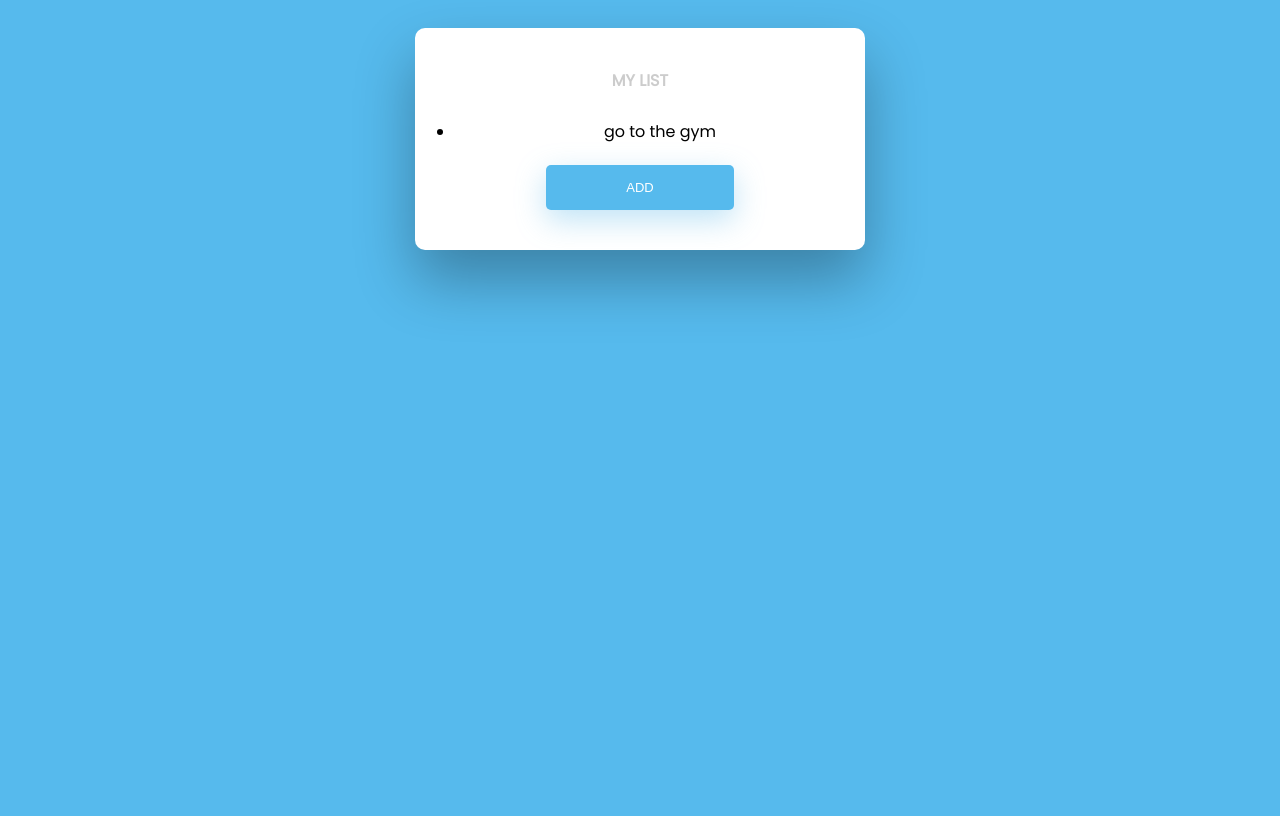
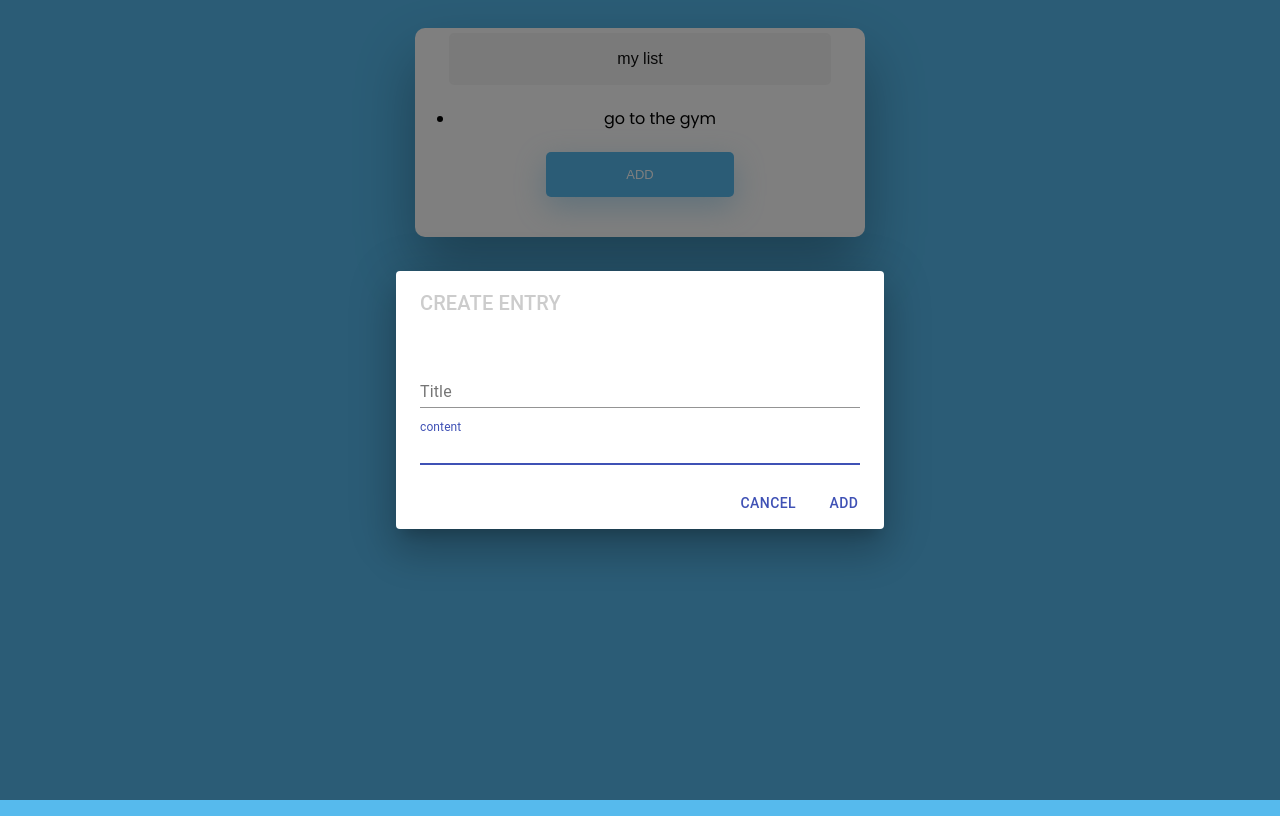
Before and after one commit to AustinTerranova/Planner-client, a React (Create React App) app: page /user/todo in a window 1280 px wide. Both pictures are taken after a click on the input "add". Built offline with nearby package versions, Linux system fonts and the light colour scheme.

Commit message:
added material ui dialog box

```diff
--- a/package.json
+++ b/package.json
@@ -3,6 +3,7 @@
   "version": "0.1.0",
   "private": true,
   "dependencies": {
+    "@material-ui/core": "^4.11.3",
     "@testing-library/jest-dom": "^5.11.9",
     "@testing-library/react": "^11.2.5",
     "@testing-library/user-event": "^12.8.3",
@@ -16,6 +17,7 @@
     "pg": "^8.6.0",
     "react": "^17.0.2",
     "react-dom": "^17.0.2",
+    "react-draggable": "^4.4.3",
     "react-router-dom": "^5.2.0",
     "react-scripts": "^4.0.3",
     "sequelize": "^6.6.2",
--- a/src/App.js
+++ b/src/App.js
@@ -12,10 +12,17 @@ class App extends React.Component {
     this.state = {
       switchForm: true,
       username: '',
-      password: ""
+      password: "",
+      dialogBox: false,
+      authenticated: false
     }
+
+
     this.handleUsername = this.handleUsername.bind(this)
     this.handlePassword = this.handlePassword.bind(this)
+    this.handleClickOpen = this.handleClickOpen.bind(this)
+    this.handleClickClose = this.handleClickClose.bind(this)
+    this.handleAuthentication = this.handleAuthentication(this)
 
   }
 
@@ -28,6 +35,16 @@ class App extends React.Component {
   handlePassword = (password) => {
     this.setState({password: password})
   }
+  handleClickOpen = (openDialog) => {     //openDialogue is a boolean
+    this.setState({dialogBox: openDialog})
+  }
+  handleClickClose = (closeDialog) => {      //closeDialogue is a boolean
+    this.setState({dialogBox: closeDialog})
+  }
+  handleAuthentication = (auth) => {
+    this.setState({authenticated: auth})
+  }
+
 
 
 
@@ -43,15 +60,21 @@ class App extends React.Component {
               username = {this.state.username}
               password = {this.state.password}
               handleForm={this.handleForm}
+              handleAuthentication = {this.handleAuthentication}
               handlePassword={this.handlePassword}
               handleUsername={this.handleUsername}
             />
           </Route>
           <Route exact path ='/user/todo'>
-            <ToDo/>
+            <ToDo
+              open={this.state.dialogBox}
+              handleClickOpen={this.handleClickOpen}
+              handleClickClose={this.handleClickClose}
+            />
           </Route>
           <Route exact path = '/user/signup'>
             <SignUp
+              handleAuthentication = {this.handleAuthentication}
               username = {this.state.username}
               password = {this.state.password}
               handleForm={this.handleForm}
--- a/src/components/login-form.jsx
+++ b/src/components/login-form.jsx
@@ -30,6 +30,11 @@ export class Login extends React.Component{
         alert("the response",response.status)
       }).catch(function(err){
           alert(err.response.status)
+          if(err.response.status === 401){
+              this.props.handleAuthentication(false)
+          } else {
+            this.props.handleAuthentication(true)
+          }
 
 
       })
--- a/src/components/sign-up-form.jsx
+++ b/src/components/sign-up-form.jsx
@@ -31,6 +31,11 @@ export class SignUp extends React.Component{
        alert("the response",response.status)
      }).catch(function(err){
          alert(err.response.status)
+         if(err.response.status === 401){
+            this.props.handleAuthentication(false)
+        } else {
+          this.props.handleAuthentication(true)
+        }
 
 
      })
--- a/src/components/to-do.jsx
+++ b/src/components/to-do.jsx
@@ -1,23 +1,102 @@
 import React from "react"
+import Modal from '@material-ui/core/Modal'
+import Dialog from '@material-ui/core/Dialog';
+import DialogActions from '@material-ui/core/DialogActions';
+import DialogContent from '@material-ui/core/DialogContent';
+import DialogContentText from '@material-ui/core/DialogContentText';
+import DialogTitle from '@material-ui/core/DialogTitle';
+import TextField from '@material-ui/core/TextField';
+import Button from '@material-ui/core/Button';
+import Paper from '@material-ui/core/Paper'
+import Draggable from 'react-draggable';
+
+
+
+function PaperComponent(props) {
+    return (
+      <Draggable handle="#draggable-dialog-title" cancel={'[class*="MuiDialogContent-root"]'}>
+        <Paper {...props} />
+      </Draggable>
+    );
+  }
 
 export class ToDo extends React.Component{
     constructor(props){
         super(props)
+        this.handleOpen = this.handleOpen.bind(this)
+        this.handleClose = this.handleClose.bind(this)
+        this.handleChange = this.handleChange.bind(this)
 
 
+    }
 
+    handleOpen(e) {
+
+        this.props.handleClickOpen(true)
+
+        e.preventDefault()
+    }
+    handleClose(e){
+        this.props.handleClickOpen(false)
+        e.preventDefault()
+    }
+    handleChange(e){
+        alert(e.target.value)
+        e.preventDefault()
     }
 
     render(){
         return(
             <div class="wrapper fadeInDown">
                 <div id='formContent'>
-                    <h2>My List</h2>
+                    <input type="text" name="My List" value="my list"/>
 
                     <ul>
                         <li>go to the gym</li>
                     </ul>
-                    <input type='submit' value="add" name="+"/>
+
+                        <Dialog
+                            open={this.props.open}
+                            PaperComponent={PaperComponent}
+                            aria-labelledby="draggable-dialog-title"
+                        >
+                        <DialogTitle style={{ cursor: 'move' }} id="draggable-dialog-title">
+                            Create Entry
+                        </DialogTitle>
+                        <DialogContent>
+                        <DialogContentText>
+
+
+                        </DialogContentText>
+                        <TextField
+                            onChange={this.handleChange}
+
+                            autoFocus
+                            margin="dense"
+                            id="name"
+                            label="Title"
+                            type="Content"
+                            fullWidth
+                        />
+                        <TextField
+                            autoFocus
+                            margin="dense"
+                            id="name"
+                            label="content"
+                            type="Content"
+                            fullWidth
+                        />
+                        </DialogContent>
+                        <DialogActions>
+                        <Button onClick={this.handleClose} color="primary">
+                            Cancel
+                        </Button>
+                        <Button onClick={this.handleClose} color="primary">
+                            Add
+                        </Button>
+                        </DialogActions>
+                    </Dialog>
+                    <input onClick={this.handleOpen} type='submit' value="add" name="+"/>
                 </div>
             </div>
         )
```
Also changed, not shown: 1 other file (tests, documents, lock files or other folders).
